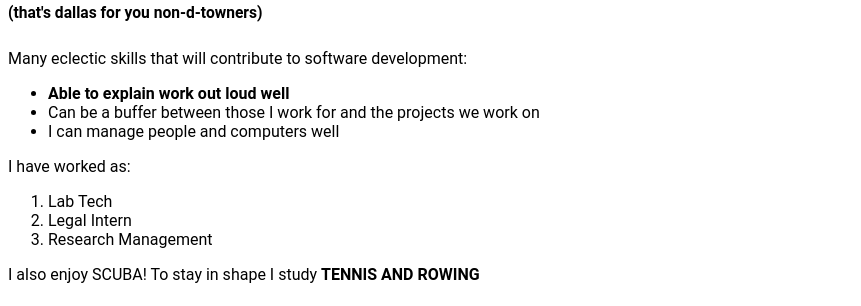
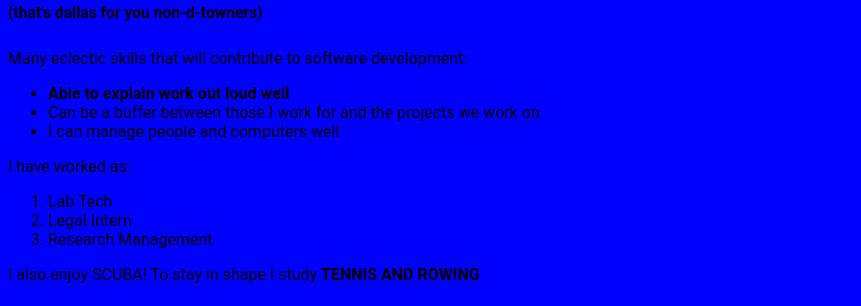
Before and after one commit to westonlitz/westonsworld, a plain HTML site: page index.html in a window 1280 px wide. Shown: the part 182-488 px from the top of the page, without its empty margins (0-861 px from the left). Drawn offline with Linux system fonts and the light colour scheme.

Commit message:
Update style.css

```diff
--- a/style.css
+++ b/style.css
@@ -1,7 +1,7 @@
 html {
   height: 100%;
   width: 100%;
-  background-image: (Firefly 20240318200006.png);
+  background-color: blue;
 }
 
 body {
```
